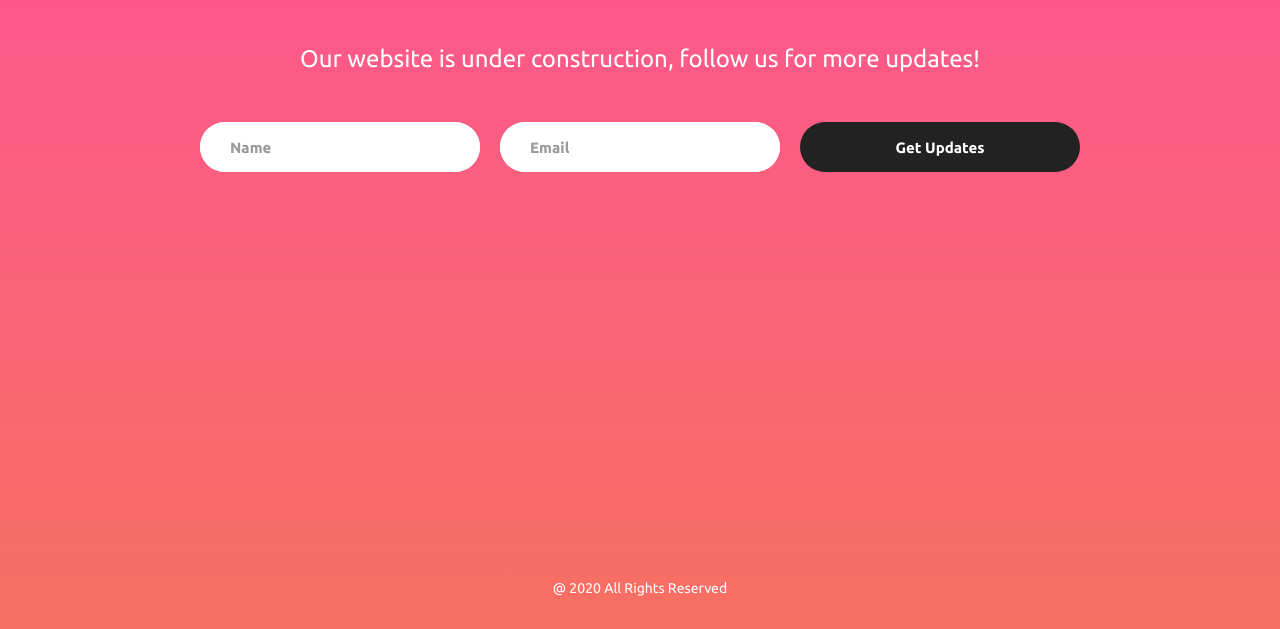
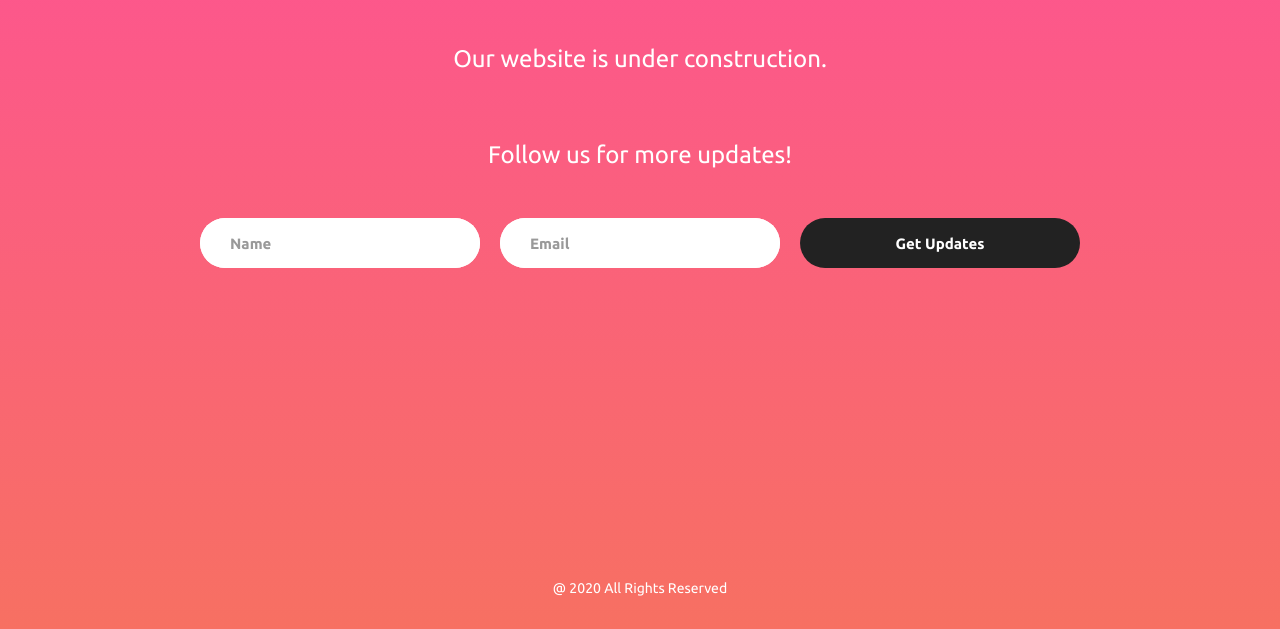
Before and after one commit to sweetbabyphotography/SweetBabyPhotography, a plain HTML site: page index.html in a window 1280 px wide. Shown: the part 171-800 px from the top of the page. Drawn offline with Linux system fonts and the light colour scheme.

Commit message:
Update index.html

```diff
--- a/index.html
+++ b/index.html
@@ -52,7 +52,11 @@
 			</h3>
 
 			<p class="txt-center l1-txt2 p-b-43 wsize2">
-				Our website is under construction, follow us for more updates!
+				Our website is under construction.
+			</p>
+
+			<p class="txt-center l1-txt2 p-b-43 wsize2">
+			Follow us for more updates!
 			</p>
 
 			<form class="flex-w flex-c-m w-full contact100-form validate-form">
```
